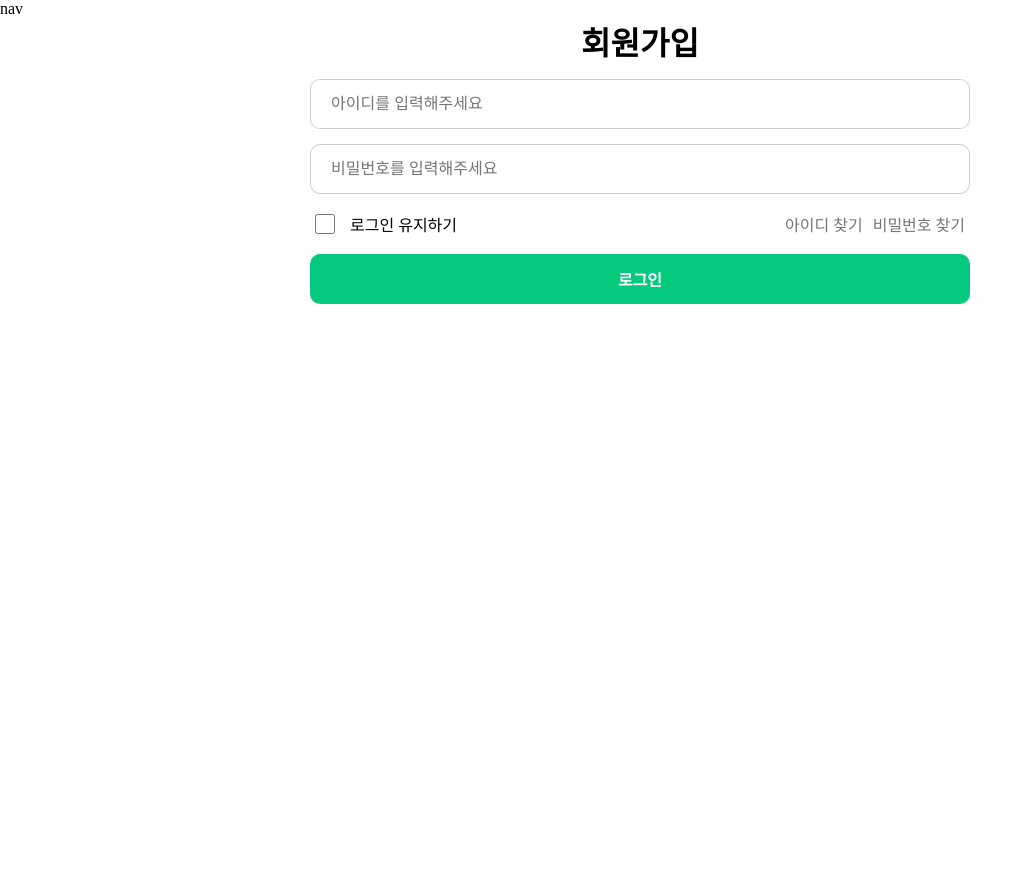
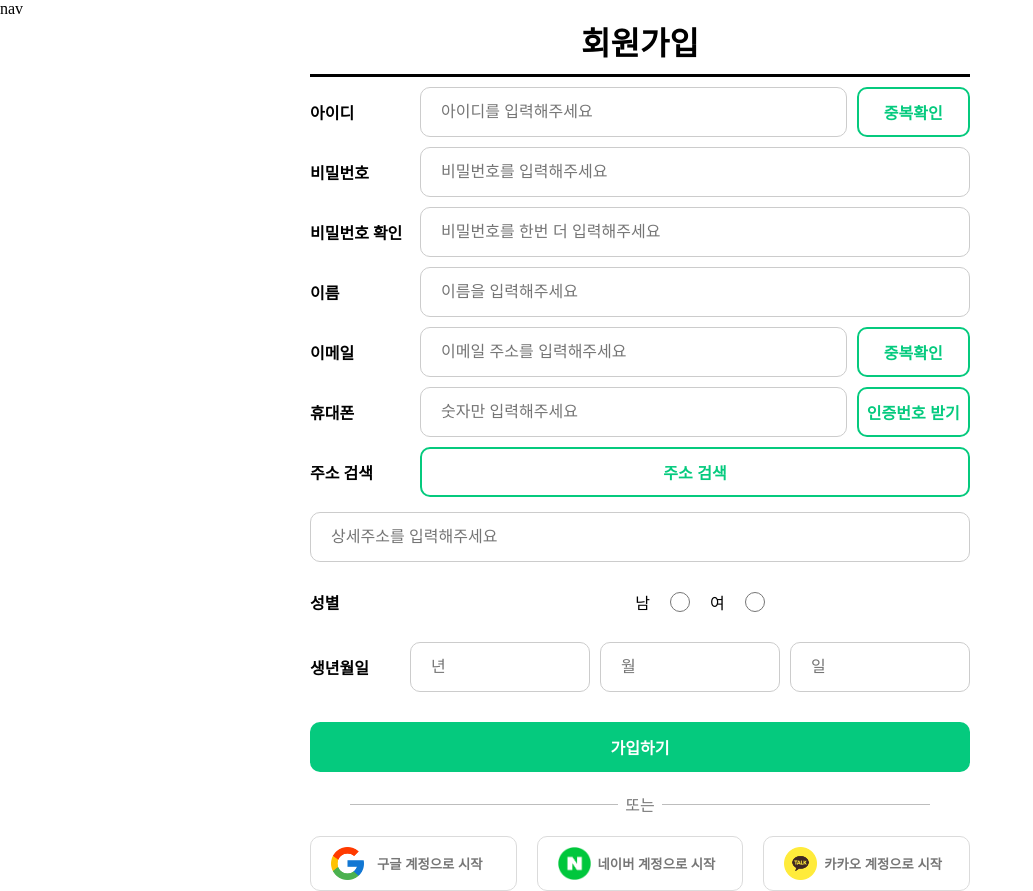
Before and after one commit to GS-retail/frontend, a React (Vite) app: page /auth/signup in a window 1280 px wide. Shown: the whole page, without its empty margins (0-1033 px from the left). Before the commit the page ends 800 px from the top, so only its background shows below. Built offline with nearby package versions, Linux system fonts and the light colour scheme.

Commit message:
feat: AuthPage 구현

```diff
--- a/src/pages/AuthPage.module.scss
+++ b/src/pages/AuthPage.module.scss
@@ -1,4 +1,36 @@
 @import "@/styles/utils.scss";
+
+.horizontal_separator {
+    width: 100%;
+    height: 3px;
+
+    margin: 10px 0px;
+
+    background-color: black;
+}
+
+.sep {
+    display: flex;
+    justify-content: space-between;
+    width: 90%;
+    max-width: 660px;
+
+    margin: 20px auto;
+    color: #767676;
+    .separator {
+        display: flex;
+        align-items: center;
+        width: 45%;
+        height: inherit;
+        margin: 0px auto;
+        span {
+            display: block;
+            width: 100%;
+            height: 1px;
+            border-bottom: 1px solid #bdbdbd;
+        }
+    }
+}
 
 .title {
     display: block;
@@ -84,38 +116,15 @@
             }
         }
     }
-
-    .sep {
-        display: flex;
-        justify-content: space-between;
-        width: 90%;
-        max-width: 660px;
-
-        margin: 20px auto;
-        color: #767676;
-        .separator {
-            display: flex;
-            align-items: center;
-            width: 45%;
-            height: inherit;
-            margin: 0px auto;
-            span {
-                display: block;
-                width: 100%;
-                height: 1px;
-                border-bottom: 1px solid #bdbdbd;
-            }
-        }
 }
 
 .social_login_container {
     display: flex;
     gap: 20px;
 
-        width: 90%;
+    width: 100%;
     max-width: 660px;
     height: 55px;
-    }
 }
 
 .sign_up {
@@ -124,6 +133,58 @@
     align-items: center;
 }
 
+.input_gender_wrapper {
+    display: flex;
+
+    p {
+        display: flex;
+        flex-direction: column;
+        justify-content: center;
+
+        flex-shrink: 0;
+        flex-basis: 100px;
+
+        font-weight: bold;
+    }
+    span {
+        display: flex;
+        margin: 0px auto;
+
+        label {
+            display: flex;
+            flex-direction: column;
+            justify-content: center;
+
+            margin: 0px 20px;
+        }
+        input[type="radio"] {
+            width: 20px;
+            height: 20px;
+
+            accent-color: $color-primary;
+        }
+    }
+}
+
+.input_birth_wrapper {
+    display: flex;
+    p {
+        display: flex;
+        flex-direction: column;
+        justify-content: center;
+
+        flex-shrink: 0;
+        flex-basis: 100px;
+
+        font-weight: bold;
+    }
+    span {
+        display: flex;
+        width: 100%;
+        gap: 10px;
+    }
+}
+
 @media all and (max-width: 479px) {
     .social_login_container {
         flex-direction: column;
--- a/src/pages/AuthPage.tsx
+++ b/src/pages/AuthPage.tsx
@@ -1,8 +1,9 @@
 import { Link } from "react-router-dom";
-import { Input, Label } from "@/components/interface/Form";
-import { Button, SocialLoginButton } from "@/components/interface/Button";
+import { Input, InputContainer, Label } from "../components/interface/Form";
+import { SocialLoginButton } from "../components/interface/Button";
 
 import styles from "./AuthPage.module.scss";
+import { useCallback } from "react";
 
 const AuthPage = {
     SignIn: () => {
@@ -10,6 +11,7 @@ const AuthPage = {
             <main className={styles.sign_in}>
                 <div className={styles.form}>
                     <Label className={styles.title}>로그인</Label>
+                    <div className={styles.horizontal_separator} />
 
                     <Input name="id" type="text" placeholder="아이디를 입력해주세요"></Input>
                     <Input name="pw" type="password" placeholder="비밀번호를 입력해주세요"></Input>
@@ -59,22 +61,54 @@ const AuthPage = {
             <main className={styles.sign_up}>
                 <div className={styles.form}>
                     <Label className={styles.title}>회원가입</Label>
-                    <Input name="id" type="text" placeholder="아이디를 입력해주세요"></Input>
-                    <Input name="pw" type="password" placeholder="비밀번호를 입력해주세요"></Input>
+                    <div className={styles.horizontal_separator} />
 
-                    <div className={styles.links}>
+                    <InputContainer label="아이디" type="text" placeholder="아이디를 입력해주세요" btnRequired btnLabel="중복확인" onClick={() => {}} />
+                    <InputContainer label="비밀번호" type="password" placeholder="비밀번호를 입력해주세요" onClick={() => {}} />
+                    <InputContainer label="비밀번호 확인" type="password" placeholder="비밀번호를 한번 더 입력해주세요" onClick={() => {}} />
+                    <InputContainer label="이름" type="text" placeholder="이름을 입력해주세요" onClick={() => {}} />
+                    <InputContainer label="이메일" type="email" placeholder="이메일 주소를 입력해주세요" btnRequired btnLabel="중복확인" onClick={() => {}} />
+                    <InputContainer label="휴대폰" type="tel" placeholder="숫자만 입력해주세요" btnRequired btnLabel="인증번호 받기" onClick={() => {}} />
+                    <InputContainer label="주소 검색" type="button" placeholder="주소 검색" />
+                    <Input type="text" placeholder="상세주소를 입력해주세요"></Input>
+
+                    <div className={styles.input_gender_wrapper}>
+                        <p>성별</p>
                         <span>
-                            <Input name="save" type="checkbox"></Input>
-                            <Label htmlFor="save">로그인 유지하기</Label>
-                        </span>
+                            <label htmlFor="gender-male">남</label>
+                            <input type="radio" name="gender" id="gender-male" />
 
-                        <span>
-                            <Link>아이디 찾기</Link>
-                            <Link>비밀번호 찾기</Link>
+                            <label htmlFor="gender-female">여</label>
+                            <input type="radio" name="gender" id="gender-female" />
                         </span>
                     </div>
 
-                    <Input type="submit" value="로그인" />
+                    <div className={styles.input_birth_wrapper}>
+                        <p>생년월일</p>
+                        <span>
+                            <Input type="number" min={1000} max={3000} placeholder="년" />
+                            <Input type="number" min={1} max={12} placeholder="월" />
+                            <Input type="number" min={1} max={31} placeholder="일" />
+                        </span>
+                    </div>
+
+                    <Input type="submit" value="가입하기" />
+
+                    <div className={styles.sep}>
+                        <div className={styles.separator}>
+                            <span></span>
+                        </div>
+                        <div>또는</div>
+                        <div className={styles.separator}>
+                            <span></span>
+                        </div>
+                    </div>
+
+                    <div className={styles.social_login_container}>
+                        <SocialLoginButton type="google" />
+                        <SocialLoginButton type="naver" />
+                        <SocialLoginButton type="kakao" />
+                    </div>
                 </div>
             </main>
         );
```
Lines whose indentation alone changed are shown as unchanged.
